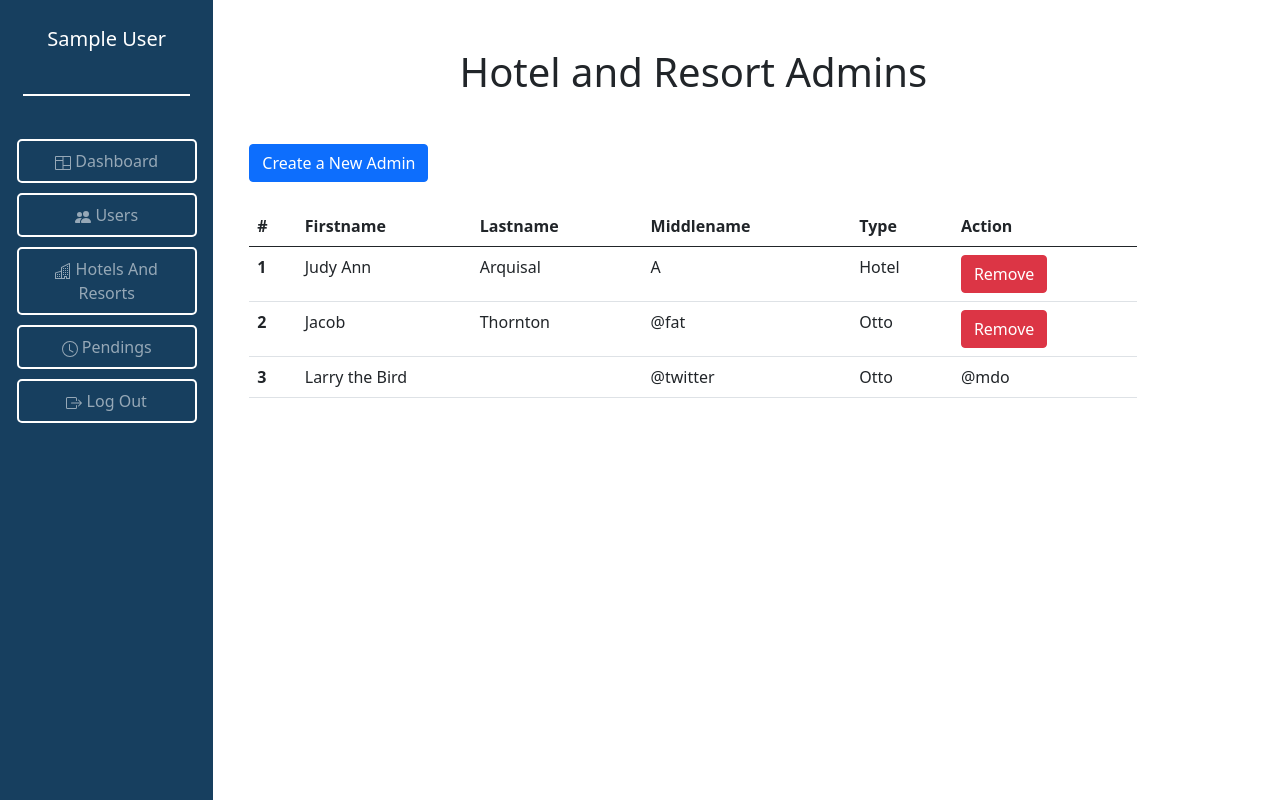
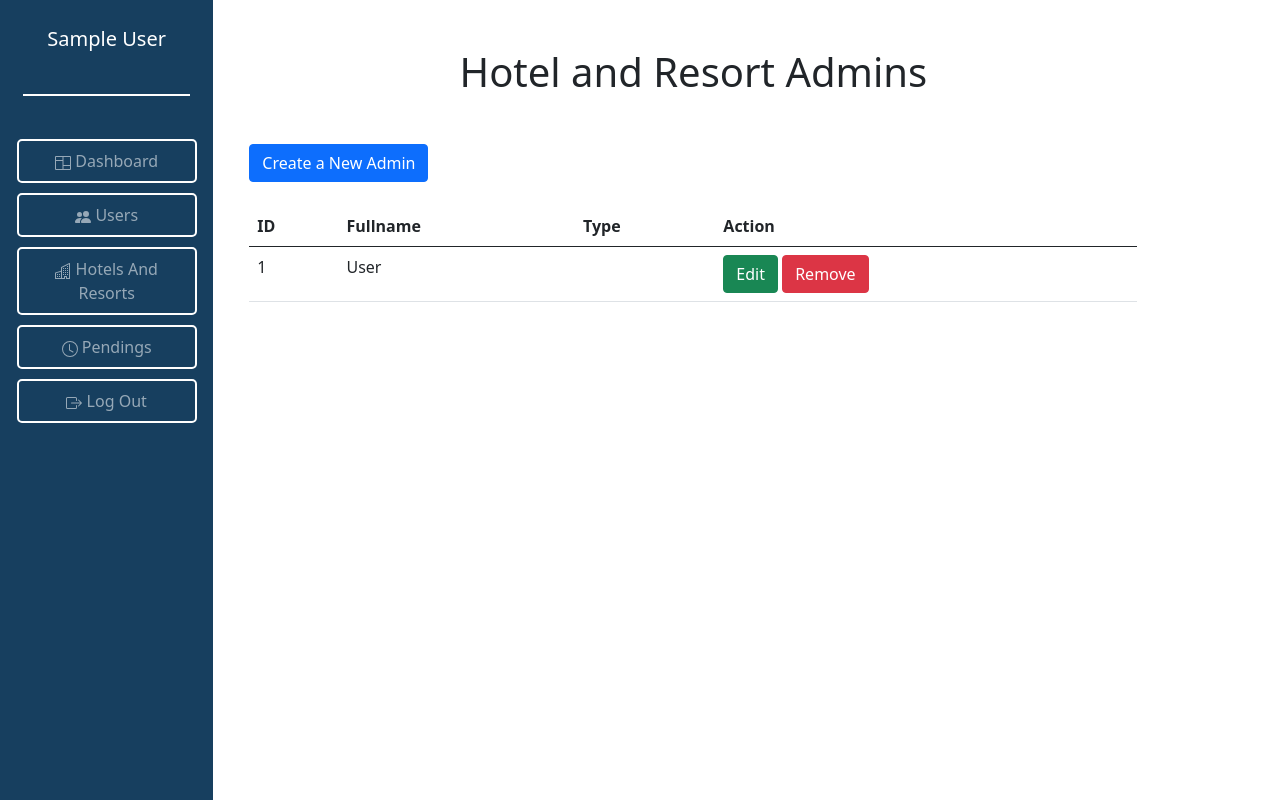
Before and after one commit to aklas1ang/JuanAdvenTourista, a PHP site: page /admins.php in a window 1280 px wide. Run offline with PHP 8.4, Linux system fonts and the light colour scheme; the visitor is signed in with stand-in values (Sample User, id 1); tables that the repository leaves empty or names only in its code hold one stand-in row (values such as "Sample post").

Commit message:
New added in Juan Adventourista

```diff
--- a/admin/admins.php
+++ b/admin/admins.php
@@ -1,10 +1,19 @@
-<?php include '../inc/navbar/sidebar.php'; ?>
+<?php
+include '../inc/navbar/sidebar.php';
+require_once '../db/db_conn.php';
+?>
 
 <main class="col col-md-8 col-sm-3 col-lg-8 col-xl-9 py-5">
     <h1 class="d-flex justify-content-center">Hotel and Resort Admins</h1>
     <div class="container-fluid mt-5">
         <button class="float-left btn btn-primary mb-4" data-bs-toggle="modal" data-bs-target="#exampleModal">Create a New Admin</button>
-
+        <?php
+if (isset($_GET['Success'])) {
+    ?>
+                <div class="alert alert-success"><?php echo $_GET['Success']; ?></div>
+        <?php
+}
+?>
         <!-- Modal -->
         <div class="modal fade" id="exampleModal" tabindex="-1" aria-labelledby="exampleModalLabel" aria-hidden="true">
             <div class="modal-dialog">
@@ -14,35 +23,27 @@
                         <button type="button" class="btn-close" data-bs-dismiss="modal" aria-label="Close"></button>
                     </div>
                     <div class="modal-body">
-                        <form>
+                        <form action="../create/createHotelResortAdmin.php" method="POST">
                             <div class="mb-3">
-                                <label class="form-label">Firstname</label>
-                                <input type="text" class="form-control" name="firstname">
+                                <label for="fullname" class="form-label">Fullname</label>
+                                <input type="text" class="form-control" name="fullname">
                             </div>
                             <div class="mb-3">
-                                <label class="form-label">Middlename</label>
-                                <input type="text" class="form-control" name="middlename">
-                            </div>
-                            <div class="mb-3">
-                                <label class="form-label">Lastname</label>
-                                <input type="text" class="form-control" name="lastname">
-                            </div>
-                            <div class="mb-3">
-                                <label for="" class="form-label">Type</label>
-                                <select class="form-select" aria-label="Default select example">
-                                    <option selected value="1">Hotel</option>
-                                    <option value="2">Resort</option>
+                                <label for="type" class="form-label">Type</label>
+                                <select name="type" class="form-select" aria-label="Default select example">
+                                    <option selected value="Hotel">Hotel</option>
+                                    <option value="Resort">Resort</option>
                                 </select>
                             </div>
                             <div class="mb-3">
-                                <label class="form-label">Email address</label>
-                                <input type="email" class="form-control" name="email">
+                                <label class="form-label">Username</label>
+                                <input type="text" class="form-control" name="username">
                             </div>
                             <div class="mb-3">
-                                <label for="exampleInputPassword1" class="form-label">Password</label>
+                                <label for="password" class="form-label">Password</label>
                                 <input type="password" class="form-control" name="password">
                             </div>
-                            <button type="submit" class="btn btn-primary">Submit</button>
+                            <button type="submit" name="create" class="btn btn-primary">Create</button>
                         </form>
                     </div>
                     <div class="modal-footer">
@@ -51,43 +52,46 @@
                 </div>
             </div>
         </div>
+        <?php
+            $result = $conn->getHRAdmin();
+            if($result->num_rows > 0){
+        ?>
                 <table class="table">
                     <thead>
                         <tr>
-                    <th scope="col">#</th>
-                    <th scope="col">Firstname</th>
-                    <th scope="col">Lastname</th>
-                    <th scope="col">Middlename</th>
+                            <th scope="col">ID</th>
+                            <th scope="col">Fullname</th>
                             <th scope="col">Type</th>
                             <th scope="col">Action</th>
                         </tr>
                     </thead>
                     <tbody>
+                        <?php
+                            while($row = $result->fetch_assoc()){
+                        ?>
                                 <tr>
-                    <th>1</th>
-                    <td>Judy Ann</td>
-                    <td>Arquisal</td>
-                    <td>A</td>
-                    <td>Hotel</td>
-                    <td><a href="" class="btn btn-danger">Remove</a></td>
+                                    <td><?=$row['ID']?></td>
+                                    <td><?=$row['Fullname']?></td>
+                                    <td><?=$row['Type']?></td>
+                                    <td scope="2">
+                                        <a href="" class="btn btn-success">Edit</a>
+                                        <a href="" class="btn btn-danger">Remove</a>
+                                    </td>
                                 </tr>
-                <tr>
-                    <th scope="row">2</th>
-                    <td>Jacob</td>
-                    <td>Thornton</td>
-                    <td>@fat</td>
-                    <td>Otto</td>
-                    <td><button class="btn btn-danger">Remove</button></td>
-                </tr>
-                <tr>
-                    <th scope="row">3</th>
-                    <td colspan="2">Larry the Bird</td>
-                    <td>@twitter</td>
-                    <td>Otto</td>
-                    <td>@mdo</td>
-                </tr>
+                        <?php
+                        }
+                        ?>
                     </tbody>
                 </table>
+        <?php
+            }else{
+        ?>
+                <div class="alert alert-warning">
+                    No Records of Admins Yet!
+                </div>
+        <?php
+            }
+        ?>
     </div>
 </main>
 </div>
--- a/db/db_conn.php
+++ b/db/db_conn.php
@@ -8,10 +8,57 @@
             $this->conn = new mysqli('localhost', 'root', '', 'juanadventourista');
         }
 
-        function getFullname($username, $password){
+        function getAdminFullname($username, $password){
             $sql = "SELECT accounts.ID, accounts.fullname FROM accounts
                     INNER JOIN admin ON accounts.ID = admin.account_ID
                     WHERE accounts.username = '$username' AND accounts.password = '$password'";
+            return $this->conn->query($sql);
+        }
+
+        function createAccount($fullname, $username, $password){
+            $sql = "INSERT INTO accounts(fullname, username, password) VALUES('$fullname', '$username', '$password')";
+
+            if($this->conn->query($sql)){
+                $sql = "SELECT ID FROM accounts WHERE ID=(SELECT MAX(ID) FROM accounts)";
+                return $this->conn->query($sql);
+            }
+        }
+
+        function createAdmin($type, $fullname, $username, $password){
+            $result = $this->createAccount($fullname, $username, $password);
+            $row = $result->fetch_assoc();
+            $rowid = $row['ID'];
+            $sql = "INSERT INTO hotelresortadmin(account_ID, Type) VALUES($rowid, '$type')";
+            if($this->conn->query($sql)){
+                return TRUE;
+            }
+        }
+
+        function getHRAdmin($id = NULL){
+            if($id === NULL){
+                $sql = "SELECT accounts.ID, accounts.Fullname, hotelresortadmin.Type FROM accounts
+                        INNER JOIN hotelresortadmin ON accounts.ID = hotelresortadmin.account_ID";
+                return $this->conn->query($sql);
+            }
+
+            $sql = "SELECT accounts.ID, accounts.Fullname, hotelresortadmin.Type FROM accounts
+                    INNER JOIN hotelresortadmin ON accounts.ID = hotelresortadmin.account_ID WHERE accounts.ID = $id";
+            return $this->conn->query($sql);
+        }
+
+        function getUser($id = NULL){
+            if($id === NULL){
+                $sql = "SELECT accounts.ID, accounts.Fullname FROM accounts
+                        INNER JOIN users ON accounts.ID = users.account_ID";
+                return $this->conn->query($sql);
+            }
+            $sql = "SELECT accounts.ID, accounts.Fullname FROM accounts
+                    INNER JOIN users ON accounts.ID = users.ccount_ID WHERE ";
+            return $this->conn->query($sql);
+        }
+
+        function getPendingSpots(){
+            $sql = "SELECT * FROM pendings";
             return $this->conn->query($sql);
         }
 
--- a/verification/adminVerification.php
+++ b/verification/adminVerification.php
@@ -1,14 +1,16 @@
 <?php
+    require_once '../db/db_conn.php';
+
 
     session_start();
-    require_once '../db/db_conn.php';
+
 
     if(isset($_POST['login'])){
 
         $username = $_POST['username'];
         $password = $_POST['password'];
 
-        $result = $conn->getFullname($username,$password);
+        $result = $conn->getAdminFullname($username,$password);
         if($result->num_rows > 0){
             $row = $result->fetch_assoc();
             $_SESSION['id'] = $row['ID'];
```
Also changed, not shown: admin/adminBoard.php (+10 -7 lines), admin/pendings.php (+35 -24 lines), admin/user.php (+31 -24 lines), create/createHotelResortAdmin.php (added, +17 -0 lines). Lines whose indentation alone changed are shown as unchanged.
